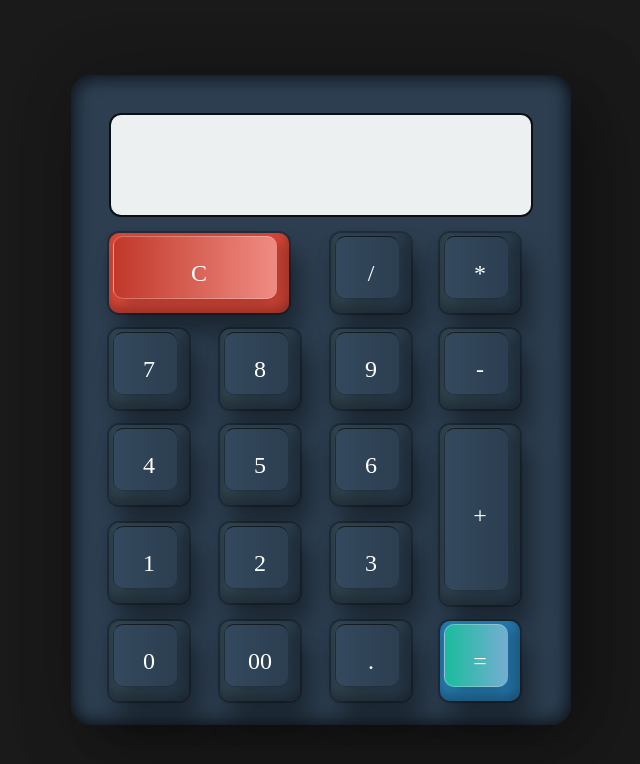
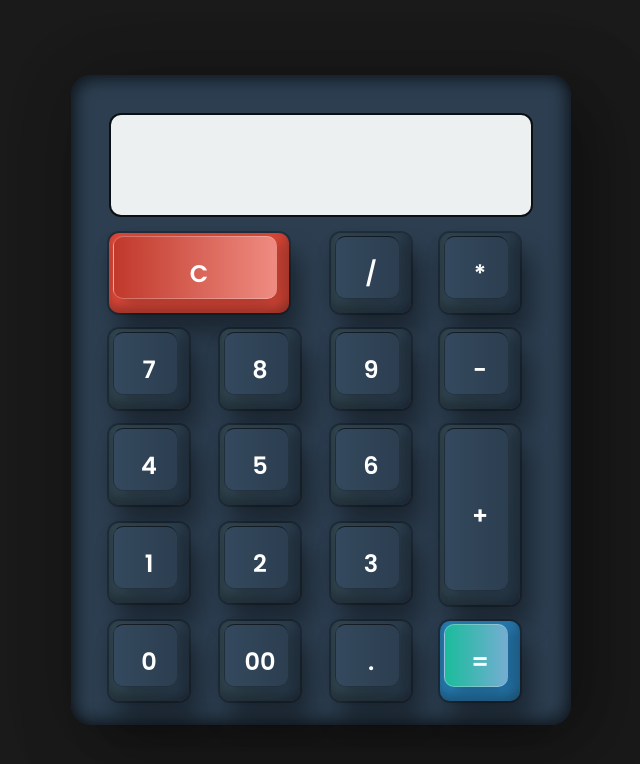
Before and after one commit to ashraf0-coder/3D-Calculator, a plain HTML site: page index.html in a window 1280 px wide. Shown: the whole page, without its empty margins (319-959 px from the left). Drawn offline with Linux system fonts and the light colour scheme.

Commit message:
i added font-weight

```diff
--- a/style.css
+++ b/style.css
@@ -1,9 +1,11 @@
+@import url('https://fonts.googleapis.com/css2?family=Open+Sans:ital,wght@0,300..800;1,300..800&family=Poppins:ital,wght@0,100;0,200;0,300;0,400;0,500;0,600;0,700;0,800;0,900;1,100;1,200;1,300;1,400;1,500;1,600;1,700;1,800;1,900&display=swap');
 * {
     margin: 0;
     padding: 0;
     box-sizing: border-box;
 }
 body{
+    font-family: "Poppins", serif;
     display: flex;
     justify-content: center;
     align-items: center;
@@ -59,7 +61,7 @@ body{
     color: white;
     user-select: none;
     cursor: pointer;
-    font-weight: 400;
+    font-weight: 600;
     border-radius: 10px;
 }
 .Calculator span::before{
```
